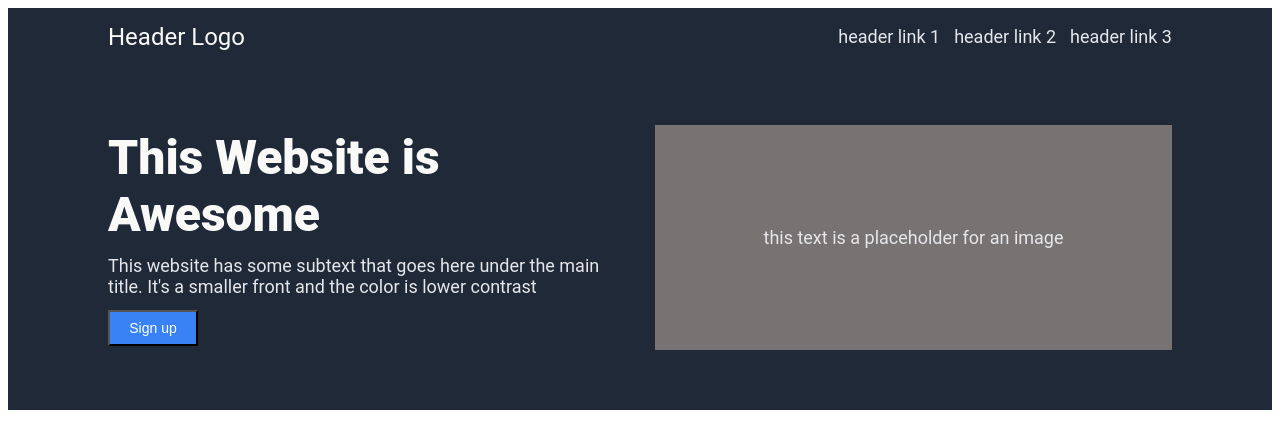
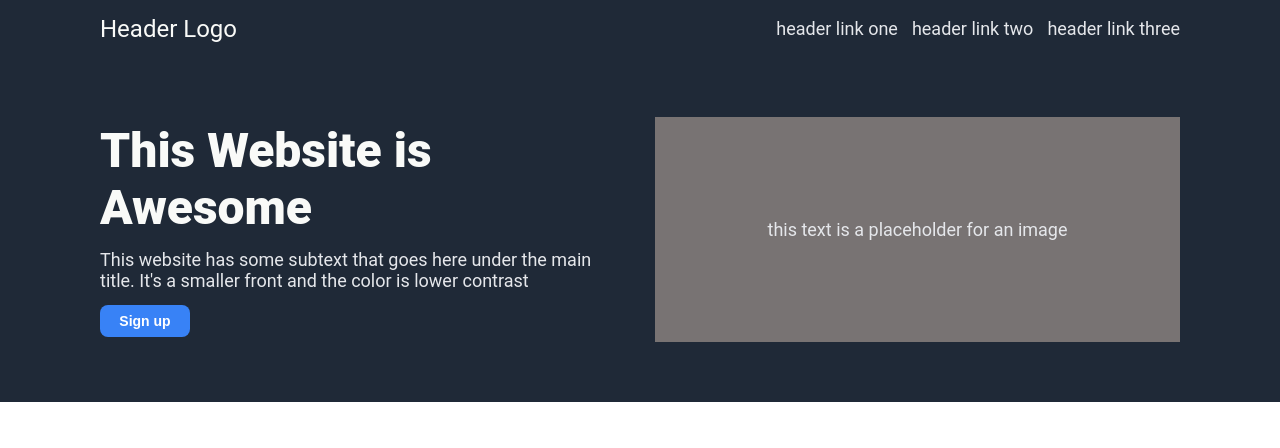
Before and after one commit to aaron-sisk/landing-page, a plain HTML site: page index.html in a window 1280 px wide. Drawn offline with Linux system fonts and the light colour scheme.

Commit message:
fix: sign-up button style

```diff
--- a/css/style.css
+++ b/css/style.css
@@ -1,7 +1,9 @@
+.body,
 body {
     display: flex;
     flex-direction: column;
     font-family: Roboto, sans-serif;
+    margin: 0;
 }
 
 .header {
@@ -66,8 +68,12 @@ body {
     background-color: #3882F6;
     color: white;
     font-size: 14px;
+    font-weight: 700;
     width: 90px;
     padding: 8px;
+    border-radius: 8px;
+    box-shadow: none;
+    border: 0;
 }
 
 h2 {
--- a/index.html
+++ b/index.html
@@ -15,9 +15,9 @@
             <div class="logo">Header Logo</div>
             <div class="header-links">
                 <ul class="header-links">
-                    <a class="header-links">header link 1</a>
-                    <a class="header-links">header link 2</a>
-                    <a class="header-links">header link 3</a>
+                    <a class="header-links">header link one</a>
+                    <a class="header-links">header link two</a>
+                    <a class="header-links">header link three</a>
                 </ul>
             </div>
         </div>
```
